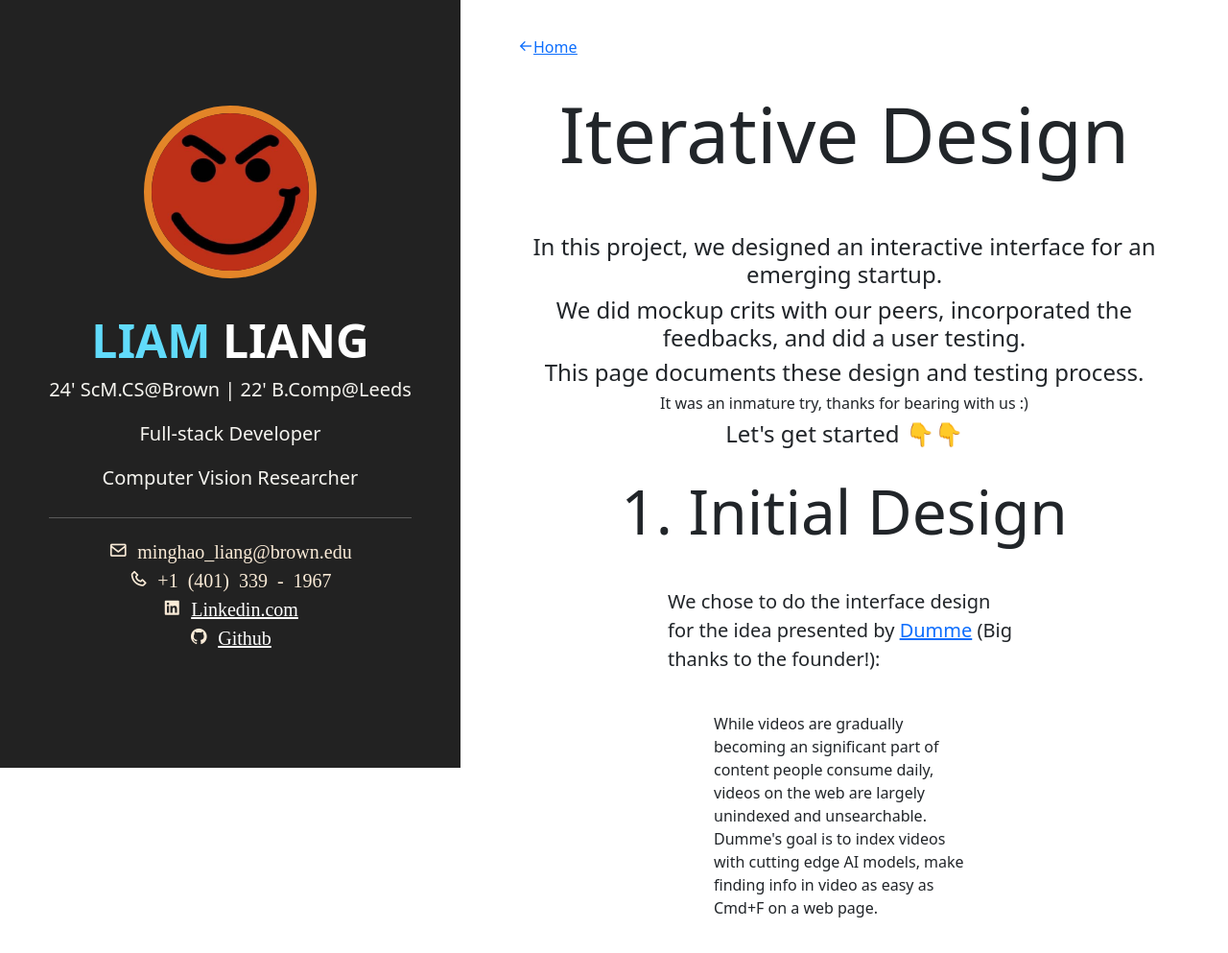
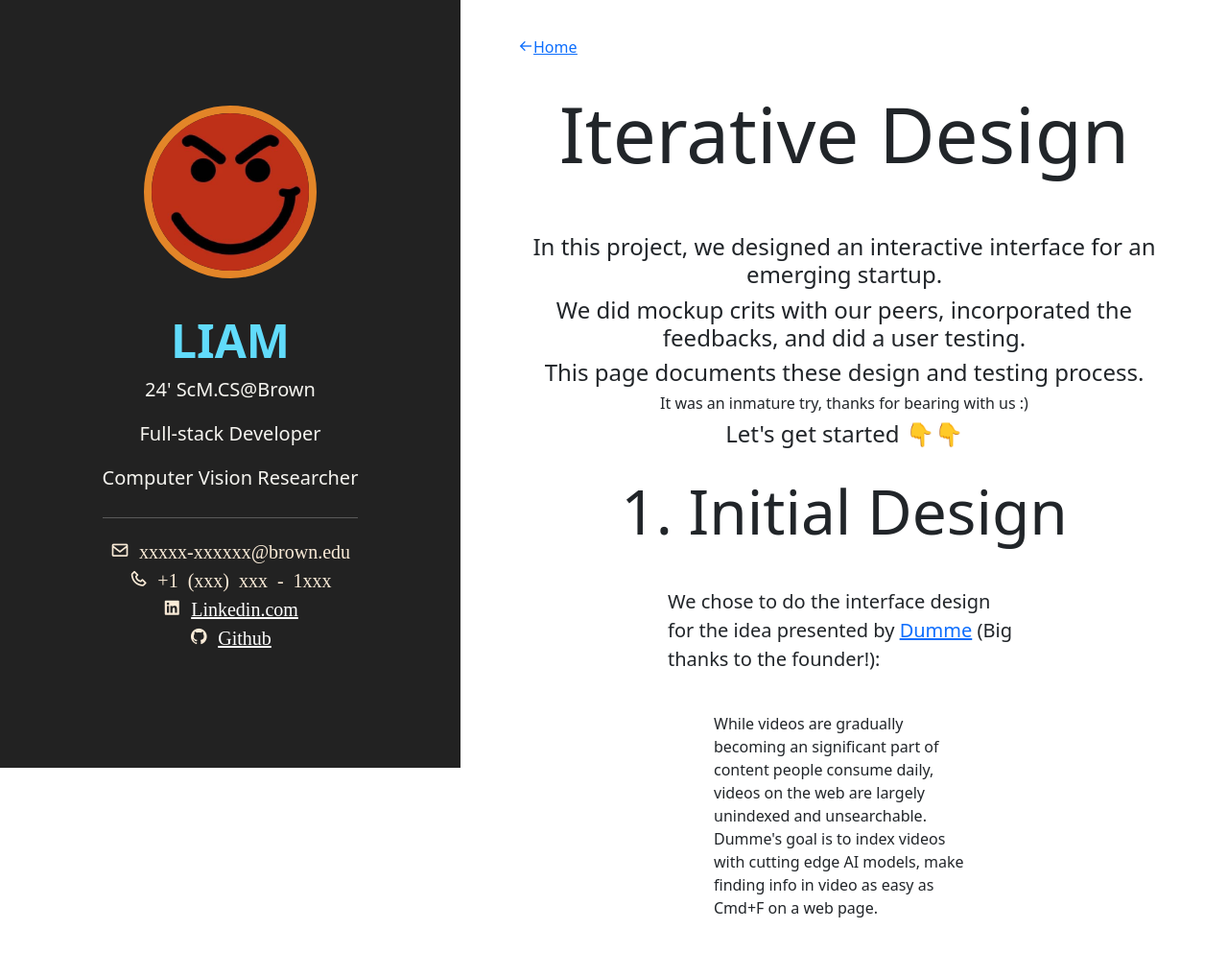
Before and after one commit to SuperTyrael/UIFinal, a plain HTML site: page project2.html in a window 1280 px wide. Shown: the top 993 px of the page at 96% size. Drawn offline with nearby package versions, Linux system fonts and the light colour scheme; a web font is replaced by a local one.

Commit message:
finalssss

```diff
--- a/project2.html
+++ b/project2.html
@@ -21,7 +21,7 @@
                     <span class="h3 fw-bold d-block d-lg-none">Liam</span>
                     <img src="./assets/images/avatar.jpeg" class="d-none d-lg-block rounded-circle" alt="">
                 </a>
-                <a class="logo"> <span style="color:#61dbfb">Liam</span> Liang </a>
+                <a class="logo"> <span style="color:#61dbfb">Liam</span></a>
                 <button class="navbar-toggler" type="button" data-bs-toggle="collapse" data-bs-target="#navbarNav"
                     aria-controls="navbarNav" aria-expanded="false" aria-label="Toggle navigation">
                     <span class="navbar-toggler-icon"></span>
@@ -29,26 +29,24 @@
                 <div class="collapse navbar-collapse" id="navbarNav">
                     <div class="navbar-nav ms-auto flex-lg-column text-lg-center">
                         <div>
-                            <p>24' ScM.CS@Brown | 22' B.Comp@Leeds</p>
+                            <p>24' ScM.CS@Brown </p>
                             <p>Full-stack Developer</p>
                             <p>Computer Vision Researcher</p>
                         </div>
                         <hr class="hr hr-blurry" style="color: white; margin-top: 10px; margin-bottom: 20px;" />
-                        <ul>
+                        <ul style="list-style: none;">
                             <li class="nav-item">
-                                <i class='bx bx-envelope'> minghao_liang@brown.edu</i>
+                                <i class='bx bx-envelope'> xxxxx-xxxxxx@brown.edu</i>
                             </li>
                             <li class="nav-item">
-                                <i class='bx bx-phone'> +1 (401) 339 - 1967</i>
+                                <i class='bx bx-phone'> +1 (xxx) xxx - 1xxx</i>
                             </li>
                             <li class="nav-item">
-                                <i class='bx bxl-linkedin-square'> <a
-                                        href="https://www.linkedin.com/in/liang-minghao-0b0b6b1b1/"
+                                <i class='bx bxl-linkedin-square'> <a href="#"
                                         style="color: white;">Linkedin.com</a></i>
                             </li>
                             <li class="nav-item">
-                                <i class='bx bxl-github'> <a href="https://github.com/SuperTyrael"
-                                        style="color: white;">Github</a></i>
+                                <i class='bx bxl-github'> <a href="#" style="color: white;">Github</a></i>
                         </ul>
                     </div>
                 </div>
```
